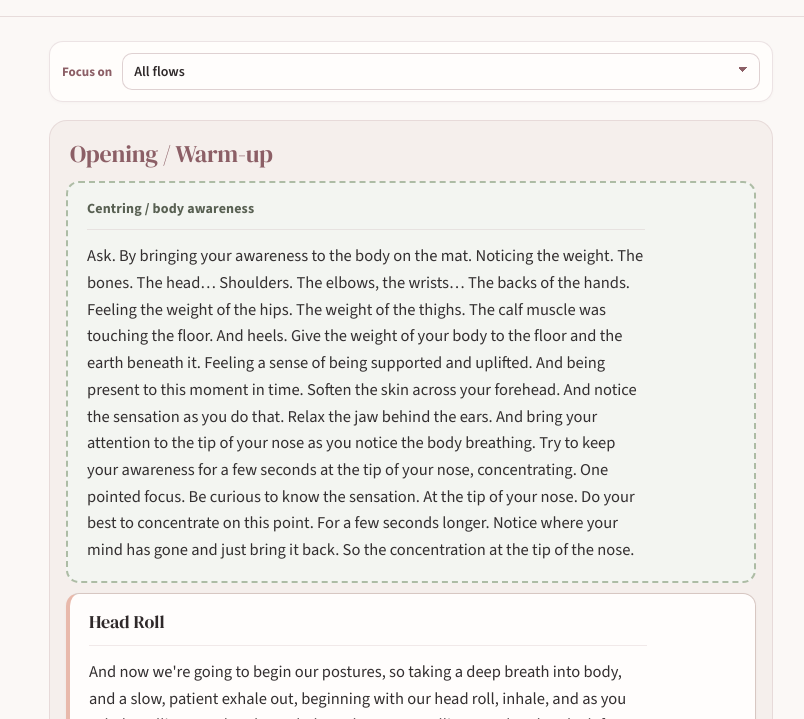
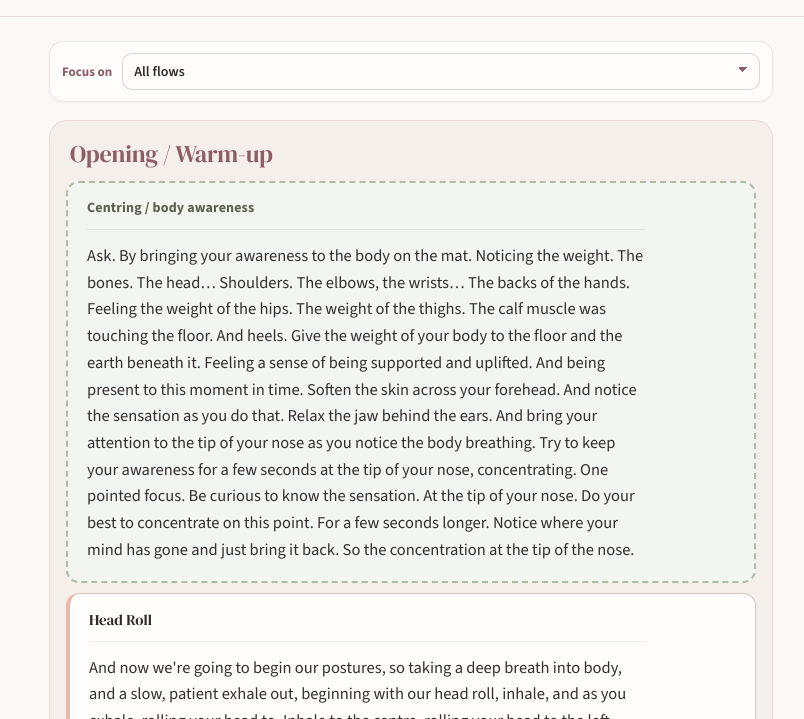
Before and after one commit to cgg100-1/ytt-cue-cards, a plain HTML site: page index.html in a window 1280 px wide. Shown: the part 81-800 px from the top of the page, without its empty margins (229-1033 px from the left). Drawn offline with nearby package versions, Linux system fonts and the light colour scheme.

Commit message:
Reduce English pose name prominence

```diff
--- a/css/app.css
+++ b/css/app.css
@@ -196,9 +196,9 @@ h1 {
 .card__english {
   color: var(--text);
   font-family: var(--font-display);
-  font-size: 18px;
+  font-size: 15px;
   font-weight: 400;
-  line-height: 1.22;
+  line-height: 1.2;
 }
 
 .card__sanskrit {
```
